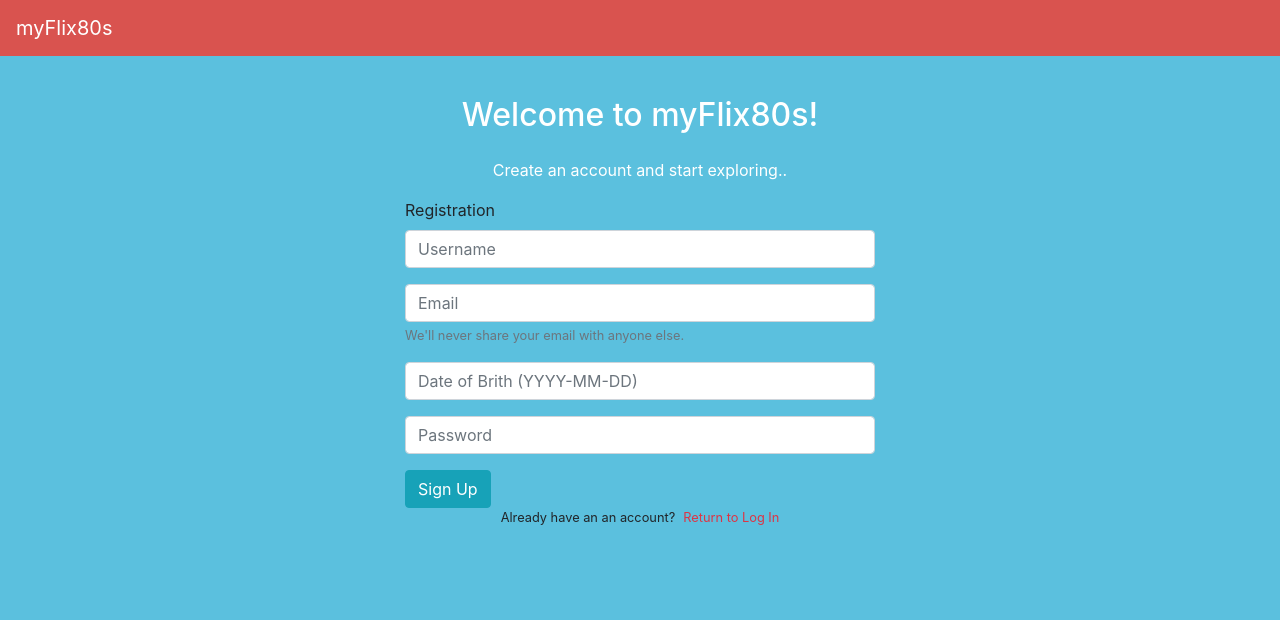
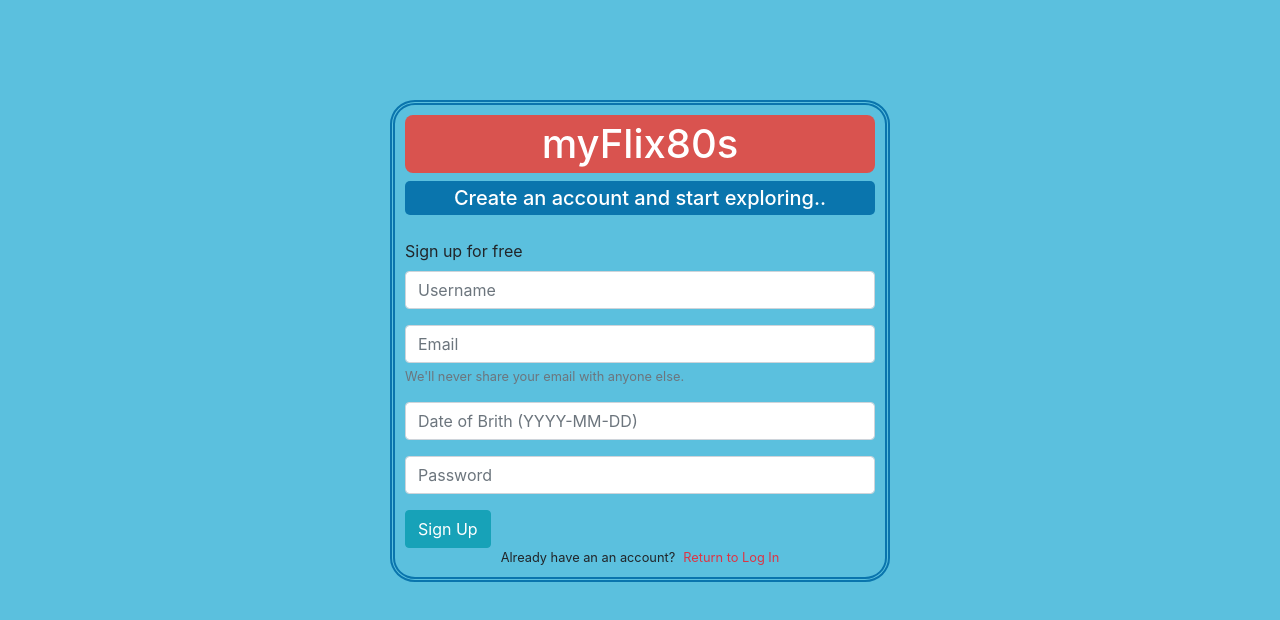
Before and after one commit to Adstrat/myFlix80s-client, a React (Vite) app: page / in a window 1280 px wide. Both pictures are taken after a click on the element "Sign up for free". Shown: the top 620 px of the page. Built offline with nearby package versions, Linux system fonts and the light colour scheme.

Commit message:
styling changed

```diff
--- a/src/components/login-view/login-view.jsx
+++ b/src/components/login-view/login-view.jsx
@@ -35,13 +35,13 @@ export function LoginView(props) {
   return (
     <React.Fragment>
 
-      <Navbar className="navbar" variant="dark">
-        <Navbar.Brand>myFlix80s</Navbar.Brand>
-      </Navbar>
+
       <Container className='form-container'>
-        <h2 className='text-center mb-4 white-words'>
+
+        <h1 className='text-center heading'>myFlix80s</h1>
+        <h4 className='text-center mb-4 sub-heading'>
           The Ultimate 1980s Movie App
-        </h2>
+        </h4>
         <Form>
 
           <Form.Group controlId="formUsername">
--- a/src/components/login-view/login-view.scss
+++ b/src/components/login-view/login-view.scss
@@ -1,9 +1,21 @@
 $blue: #5bc0de;
 $white: #fff;
 $red: #d9534f;
+$black: #000;
+$blue: #0a75ad;
 
-.white-words {
+.heading {
+  background-color: $red;
   color: $white;
+  padding: 5px;
+  border-radius: 8px;
+}
+
+.sub-heading {
+  background-color: $blue;
+  color: $white;
+  padding: 5px;
+  border-radius: 5px;;
 }
 
 .register {
@@ -13,5 +25,8 @@ $red: #d9534f;
 .form-container {
   max-width: 500px;
   margin: auto;
-  margin-top: 40px;
+  margin-top: 100px;
+  border: thick double $blue;
+  border-radius: 5%;
+  padding: 10px;
 }
--- a/src/components/movies-list/movies-list.jsx
+++ b/src/components/movies-list/movies-list.jsx
@@ -26,8 +26,6 @@ function MoviesList(props) {
       Discover timeless classics.
       And create a list of your favourites.</p>
 
-
-
     < Row className="justify-content-center">
       <div className="col-2"></div>
       <div className="col-6">
--- a/src/components/profile-view/profile-view.jsx
+++ b/src/components/profile-view/profile-view.jsx
@@ -106,8 +106,8 @@ export class ProfileView extends React.Component {
           </Card>
         </Container>
 
-        <Container className='my-3'>
-          <h2 className=' text-center mb-4 white-words'>
+        <Container className='favourite-movies'>
+          <h2 className='text-center mb-4 white-words'>
             Favourite Movies
           </h2>
         </Container>
--- a/src/components/profile-view/profile-view.scss
+++ b/src/components/profile-view/profile-view.scss
@@ -5,7 +5,7 @@ $black: #000;
 
 
 .profile-view {
-  margin-bottom: 40px;
+  border-radius: 8px;
 }
 
 .center-btn {
@@ -14,6 +14,10 @@ $black: #000;
 
 .register {
   text-decoration: none;
+}
+
+.favourite-movies {
+  padding: 50px 0 0 0;
 }
 
 .favourite-card {
--- a/src/components/registration-view/registration-view.jsx
+++ b/src/components/registration-view/registration-view.jsx
@@ -71,20 +71,17 @@ export function RegistrationView(props) {
 
   return (
     <React.Fragment>
-      <Navbar className="navbar" variant="dark">
-        <Navbar.Brand>myFlix80s</Navbar.Brand>
-      </Navbar>
+
       <Container className='form-container'>
-        <h2 className='text-center mb-4 white-words'>
-          Welcome to myFlix80s!
-        </h2>
-        <p className='text-center white-words'>
+      <h1 className='text-center heading'>myFlix80s</h1>
+      <h5 className='text-center mb-4 sub-heading'>
       Create an account and start exploring..
-        </p>
+        </h5>
+
 
         <Form >
           <Form.Group controlId="formUsername">
-            <Form.Label >Registration</Form.Label>
+            <Form.Label >Sign up for free</Form.Label>
             <Form.Control
               type="text"
               value={username}
```
Also changed, not shown: 4 other files (tests, documents, lock files or other folders).
